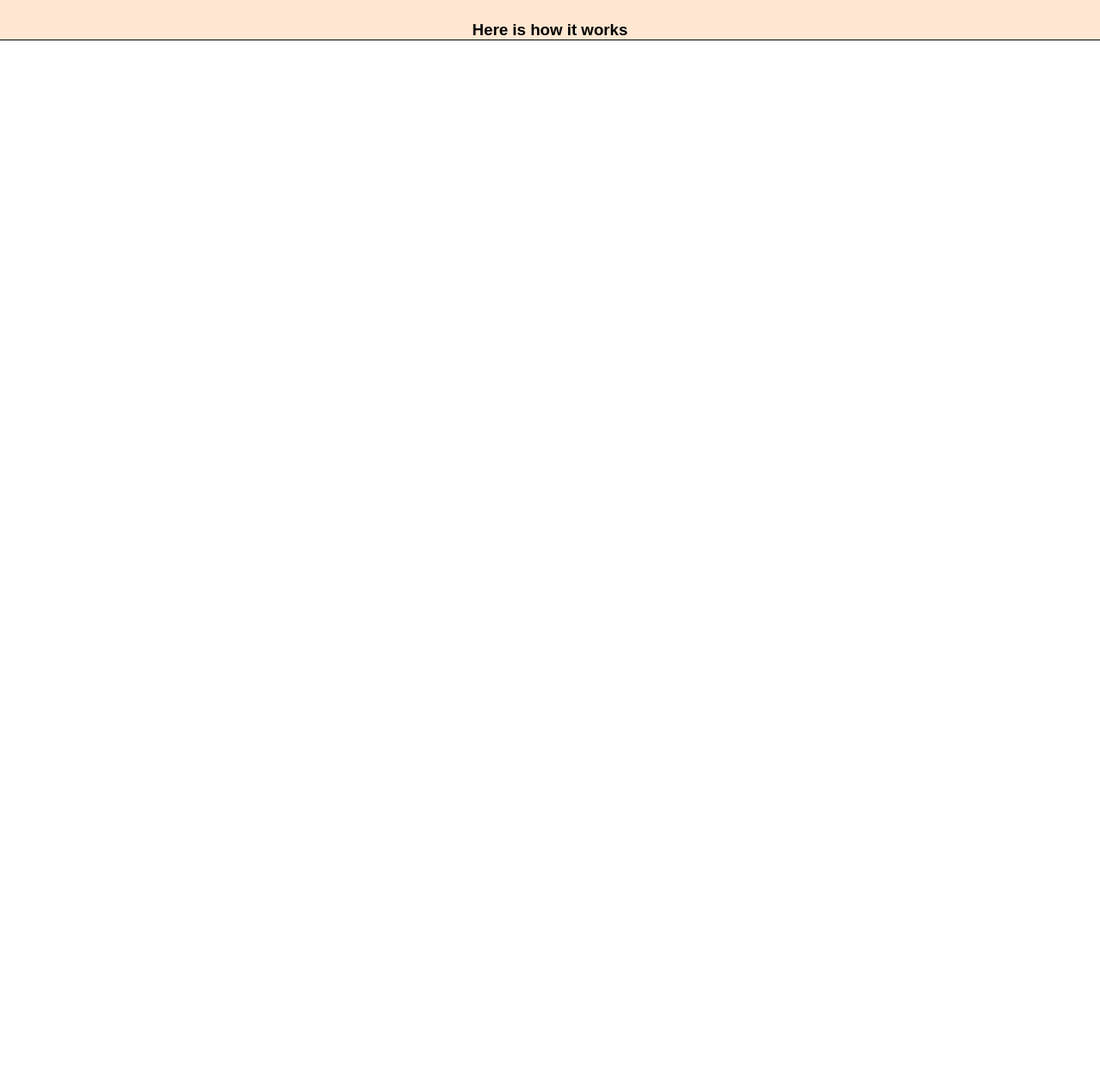
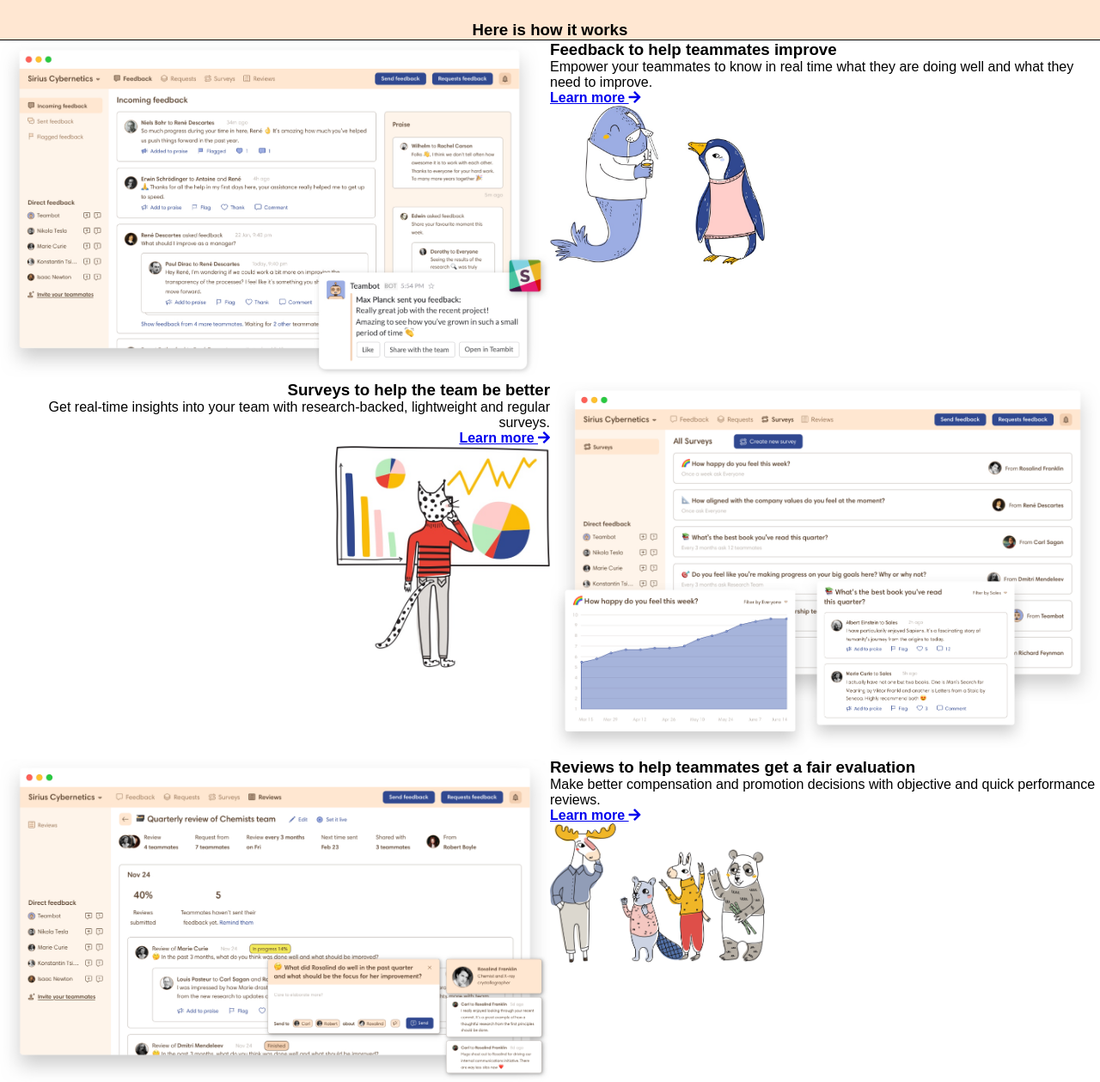
Before and after one commit to CaterinaDanizio/node-sass-teambit, a website: page my-app/src/index.html in a window 1280 px wide. Shown: the part 1541-2800 px from the top of the page at 86% size. Before the commit the page ends 1588 px from the top, so only its background shows below. Drawn offline with nearby package versions, Linux system fonts and the light colour scheme; files that its build step writes are made by us from their sources.

Commit message:
Layout base sezione insights

```diff
--- a/my-app/src/_common.scss
+++ b/my-app/src/_common.scss
@@ -13,6 +13,7 @@
   width: 80%;
   margin: 0 auto;
 }
+
 
 // BUTTON HOME
 
@@ -70,4 +71,8 @@
 .img {
   width: 50%;
   height: 100%;
+
+  img {
+    width: 100%;
+  }
 }
--- a/my-app/src/_main.scss
+++ b/my-app/src/_main.scss
@@ -1,6 +1,9 @@
 main {
+  text-align: center;
+
+
+  section.pink {
     background-color: $back-main;
-  text-align: center;
 
     .container-main {
       @include flex;
@@ -26,6 +29,26 @@ main {
         padding: 20px;
       }
     }
+  }
+
+  .insight {
+    @include flex;
+
+    .text {
+      text-align: left;
+      img {
+        width: 250px;
+      }
+    }
+
+    .text.align-rg {
+      text-align: right;
+    }
 
 
   }
+
+
+
+
+}
--- a/my-app/src/index.html
+++ b/my-app/src/index.html
@@ -76,7 +76,7 @@
 <!-- MAIN -->
     <main>
 
-      <section >
+      <section class="pink">
         <h3>Traditional people processes lead to disengagement and turnover.</h3>
         <div class="container-main">
           <div class="block">
@@ -103,7 +103,7 @@
         </div>
       </section>
 
-      <section >
+      <section class="pink">
         <h3>Traditional people processes lead to disengagement and turnover.</h3>
         <div class="container-main">
           <div class="block">
@@ -131,28 +131,84 @@
         </div>
       </section>
 
+      <section class="insight">
+        <div class="img">
+          <img src="../img/employee-feedback.jpg" alt="">
+        </div>
 
-
-
-
-      <section>
-
+        <div class="text">
+          <h3>Feedback to help teammates improve
+          </h3>
+          <p>Empower your teammates to know in real time what they are doing well and what they need to improve.
+          </p>
+          <h4>
+            <a href="#">Learn more
+              <i class="fas fa-arrow-right"></i>
+            </a>
+          </h4>
+          <img src="../img/communication.jpg" alt="">
+        </div>
       </section>
 
-      <section>
+      <section class="insight">
+        <div class="text align-rg">
+          <h3>Surveys to help the team be better
+          </h3>
+          <p>Get real-time insights into your team with research-backed, lightweight and regular surveys.
+          </p>
+          <h4>
+            <a href="#">Learn more
+              <i class="fas fa-arrow-right"></i>
+            </a>
+          </h4>
+          <img src="../img/insights.jpg" alt="">
+        </div>
 
+        <div class="img">
+          <img src="../img/employee-survey.jpg" alt="">
+        </div>
       </section>
 
-      <section>
+      <section class="insight">
+        <div class="img">
+          <img src="../img/performance-review.jpg" alt="">
+        </div>
 
+        <div class="text">
+          <h3>Reviews to help teammates get a fair evaluation
+          </h3>
+          <p>Make better compensation and promotion decisions with objective and quick performance reviews.
+          </p>
+          <h4>
+            <a href="#">Learn more
+              <i class="fas fa-arrow-right"></i>
+            </a>
+          </h4>
+          <img src="../img/review.jpg" alt="">
+        </div>
       </section>
 
-      <section>
+      <section class="insight">
+        <div class="text align-rg">
+          <h3>Praise to help teammates feel valued
+          </h3>
+          <p>Make it a habit to recognize and praise people who do great work.
+          </p>
+          <h4>
+            <a href="#">Learn more
+              <i class="fas fa-arrow-right"></i>
+            </a>
+          </h4>
+          <img src="../img/recognition.jpg" alt="">
+        </div>
 
+        <div class="img">
+          <img src="../img/employee-recognition.jpg" alt="">
+        </div>
       </section>
 
-      <section>
-
+      <section class="pink">
+        <h2>See Teambit for yourself. <br> Get started in seconds</h2>
       </section>
 
       <section>
```
Also changed, not shown: my-app/dist/app.css, my-app/dist/index.html. Lines whose indentation alone changed are shown as unchanged.
